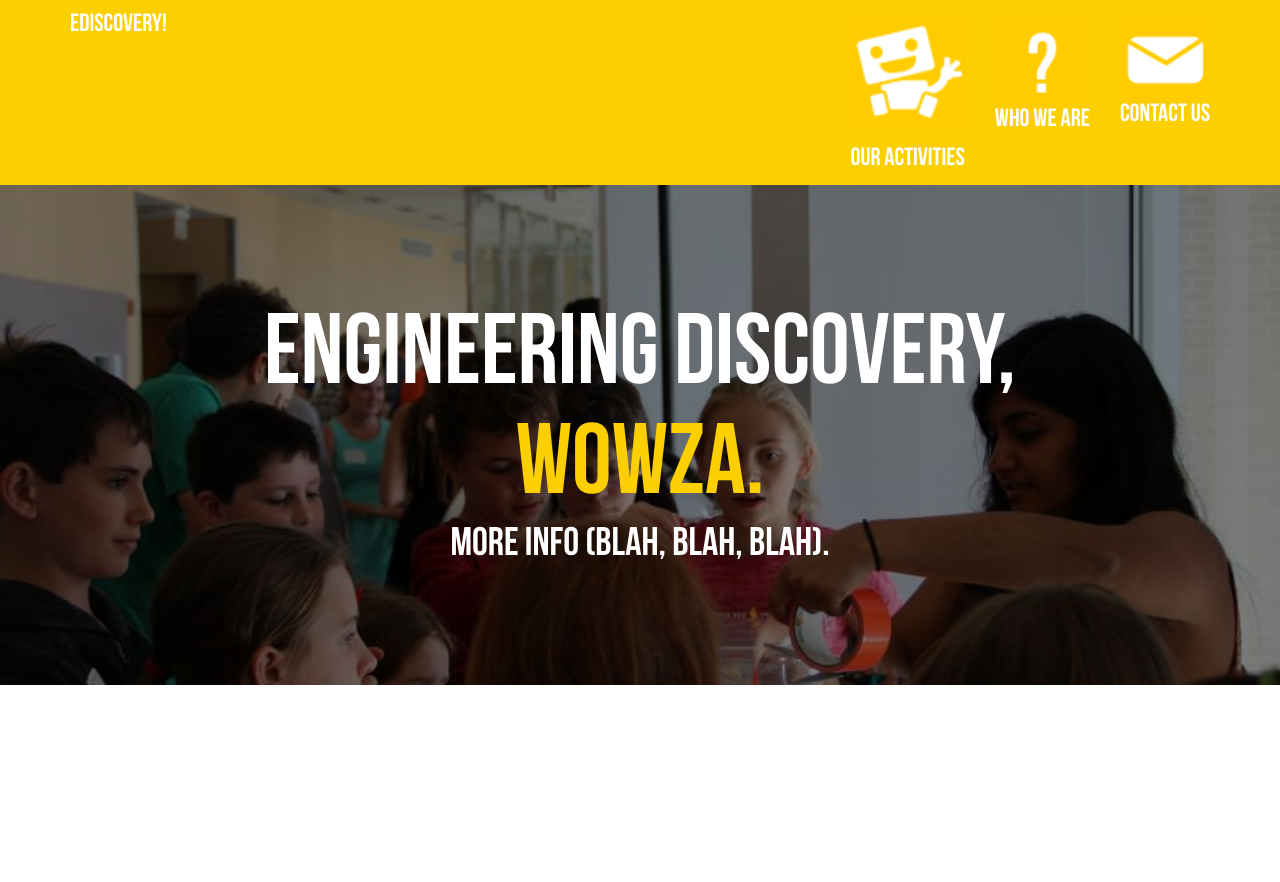
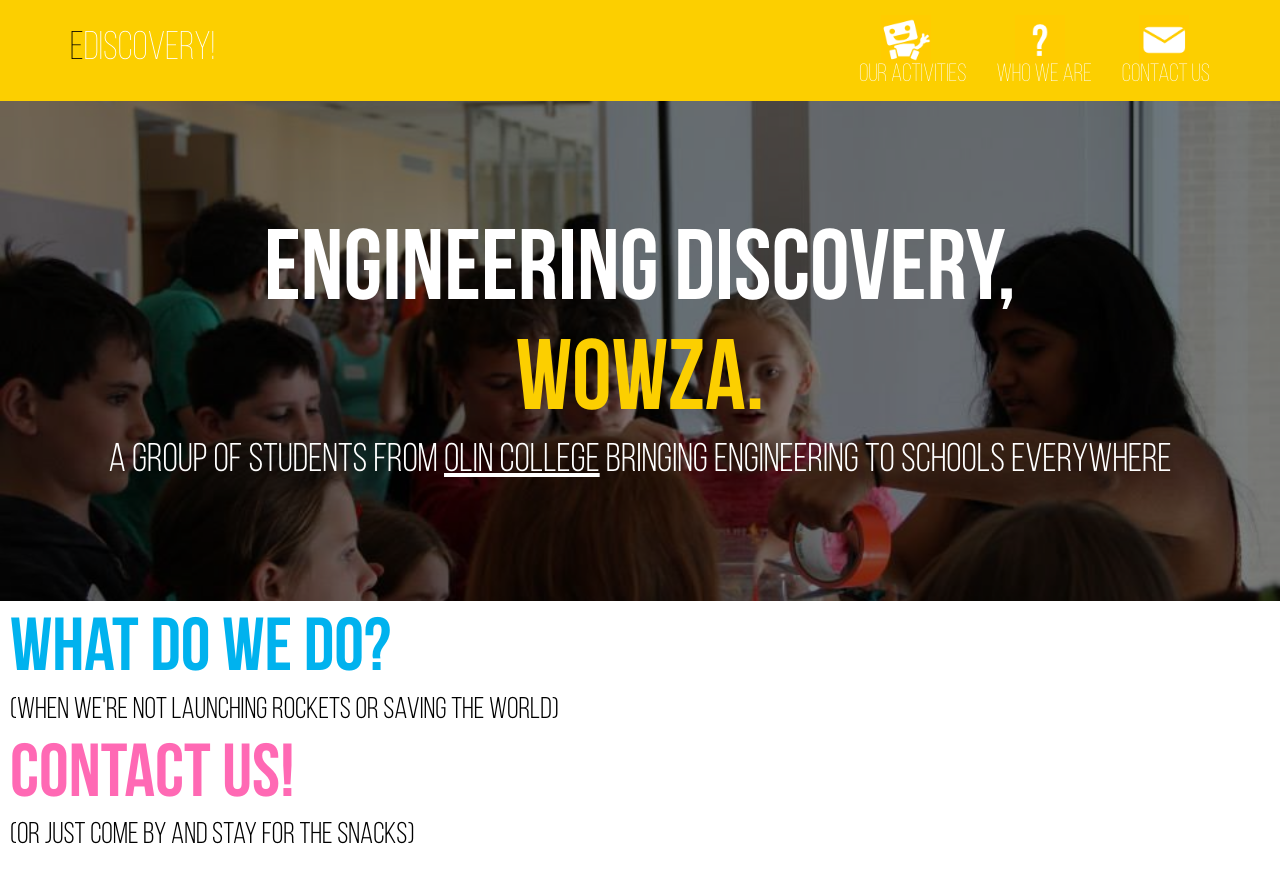
Before and after one commit to eDiscovery/eDiscovery.github.io, a plain HTML site: page index.html in a window 1280 px wide. Shown: the top 882 px of the page. Drawn offline with Linux system fonts and the light colour scheme.

Commit message:
fixed navbar and added section titles

```diff
--- a/cover.css
+++ b/cover.css
@@ -48,10 +48,36 @@ body {
   color: #FCCF00;
 }
 
+@font-face {
+  font-family: Bebas Neue Book;
+  src: url("fonts/BebasNeueBook.otf") format("opentype");
+}
+
 .subtitle {
-  font-family: "Bebas Neue Bold";
+  font-family: "Bebas Neue Book";
   color: white;
   font-size: 40px;
   margin-top: 0px;
   margin-bottom: 0px;
 }
+
+/* unvisited link */
+#olin:link {
+    color: #ffffff;
+    text-decoration: underline;
+}
+
+/* visited link */
+#olin:visited {
+    color: #ffffff;
+}
+
+/* mouse over link */
+#olin:hover {
+    color: #00B2EE;
+}
+
+/* selected link */
+#olin:active {
+    color: #00B2EE;
+}
--- a/index.html
+++ b/index.html
@@ -2,22 +2,23 @@
 <html>
 
 <head>
-	<title>Engineering Discovery Website</title>
+	<title>Engineering Discovery</title>
 	<!-- Custom styles for this template -->
 	<link href="dist/css/bootstrap.min.css" rel="stylesheet">
     <link href="cover.css" rel="stylesheet">
     <link href="nav.css" rel="stylesheet">
+    <link href="main.css" rel="stylesheet">
 </head>
 
     <!-- Static navbar -->
     <nav class="navbar navbar-default navbar-static-top">
       <div class="container">
         <div class="navbar-header">
-          <a class="navbar-brand" href="#">EDiscovery!</a>
+          <a class="navbar-brand" href="#" id="name"><span style="color:black">E</span>Discovery!</a>
         </div>
         <div id="navbar" class="navbar-collapse collapse">
           <ul class="nav navbar-nav navbar-right">
-            <li id="activities"><a href="../navbar/"><img class="logo-nav" src="images/activities_icon.png"><br>our activities</a></li>
+            <li id="activities"><a href="../navbar/"><img class="logo-nav" src="images/activities_icon.png">our activities</a></li>
             <li id="who"><a href="./"><img class="logo-nav" src="images/about_icon.png">who we are</a></li>
             <li id="contact"><a href="../navbar-fixed-top/"><img class="logo-nav" src="images/contact_icon.png">contact us</a></li>
           </ul>
@@ -31,10 +32,17 @@
         <div class="inner cover">
         	<h1 class="title">Engineering Discovery,</h1>
         	<h1 class="title" id="colored">Wowza.</h1>
-        	<h2 class="subtitle">more info (blah, blah, blah).</h2>
+        	<h2 class="subtitle">a group of students from <a href="http://olin.edu/" id="olin" target="_blank">Olin College</a> bringing engineering to schools everywhere</h2>
         </div>
       </div>
     </div>
+
+    <h1 class="heading">What do we do?</h1>
+    <h2 class="subheading">(when we're not launching rockets or saving the world)</h2>
+
+    <h1 class="heading"><span style="color:#ff69b4">Contact us!</span></h1>
+    <h2 class="subheading">(or just come by and stay for the snacks)</h2>
+
 </body>
 
 </html>
--- /dev/null
+++ b/main.css
@@ -0,0 +1,29 @@
+@font-face {
+  font-family: Bebas Neue Bold;
+  src: url("fonts/BebasNeueBold.otf") format("opentype");
+}
+
+.heading {
+  font-family: "Bebas Neue Bold";
+  color: #00B2EE;
+  font-size: 75px;
+  margin-top: 10px;
+  margin-bottom: 0px;
+  text-align: left;
+  margin-left: 10px;
+}
+
+@font-face {
+  font-family: Bebas Neue Book;
+  src: url("fonts/BebasNeueBook.otf") format("opentype");
+}
+
+.subheading {
+  font-family: "Bebas Neue Book";
+  color: black;
+  font-size: 30px;
+  margin-top: 0px;
+  margin-bottom: 0px;
+  text-align: left;
+  margin-left: 10px;
+}
--- a/nav.css
+++ b/nav.css
@@ -1,26 +1,31 @@
 body {
-  min-height: 2000px;
+  min-height: 250%;
 }
 
 /*font file*/
 @font-face {
-  font-family: Bebas Neue Bold;
-  src: url("fonts/BebasNeueBold.otf") format("opentype");
-}
-
-.navbar-brand {
-	font-size: 25px;
+  font-family: Bebas Neue Light;
+  src: url("fonts/BebasNeueLight.otf") format("opentype");
 }
 
 .navbar-static-top {
   margin-bottom: 0px;
-  font-family: "Bebas Neue Bold";
+  font-family: "Bebas Neue Light";
   font-size: 25px;
   background-color: #FCCF00;
   border-color: #FCCF00;
+  font-weight: 200;
 }
 
 .navbar-default .navbar-brand{
+  color: #ffffff;
+}
+
+.navbar-default .navbar-brand:hover{
+  color: #ffffff;
+}
+
+.navbar-default .navbar-brand:visited{
   color: #ffffff;
 }
 
@@ -31,5 +36,13 @@ body {
 .logo-nav{
   display:block;
   text-align: center;
-  width: 100%;
+  margin-left:20%;
+  margin-right:20%;
+  height: 50px;
+  width: 50px;
 }
+
+#name {
+  font-size: 40px;
+  margin-top:15%;
+}
```
